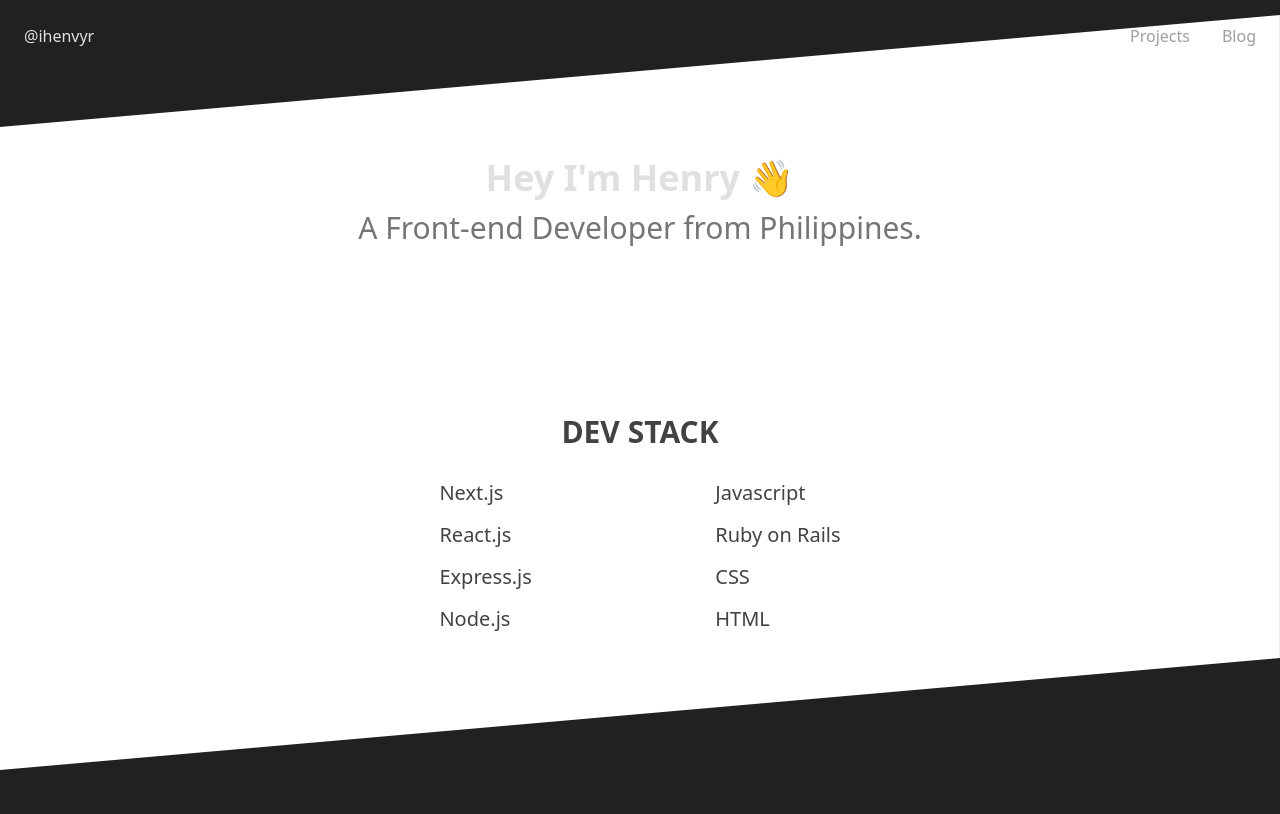
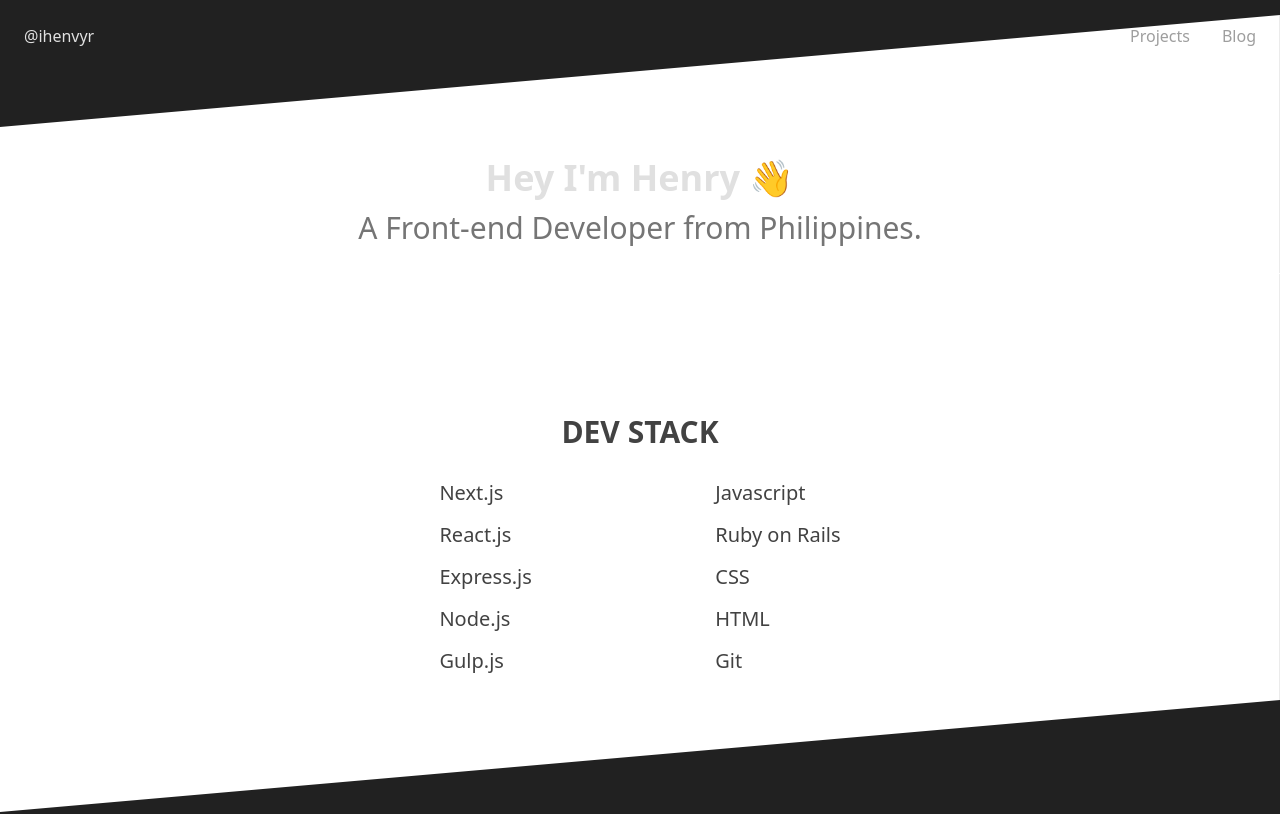
Before and after one commit to ihenvyr/ihenvyr.com, a Next.js app: page / in a window 1280 px wide. Shown: the top 814 px of the page. Built offline with nearby package versions, Linux system fonts and the light colour scheme.

Commit message:
Dev stack added

```diff
--- a/src/pages/index.jsx
+++ b/src/pages/index.jsx
@@ -48,6 +48,9 @@
                 <li className="mt-3">
                   <a className="hover:underline" target="_blank" rel="noopener" href="https://nodejs.org/">Node.js</a>
                 </li>
+                <li className="mt-3">
+                  <a className="hover:underline" target="_blank" rel="noopener" href="https://gulpjs.com/">Gulp.js</a>
+                </li>
               </ul>
 
               <ul className="text-xl mt-4">
@@ -63,6 +66,9 @@
                 <li className="mt-3">
                   <a className="hover:underline" target="_blank" rel="noopener" href="https://en.wikipedia.org/wiki/HTML">HTML</a>
                 </li>
+                <li className="mt-3">
+                  <a className="hover:underline" target="_blank" rel="noopener" href="https://en.wikipedia.org/wiki/Git">Git</a>
+                </li>
               </ul>
             </div>
           </div>
```
